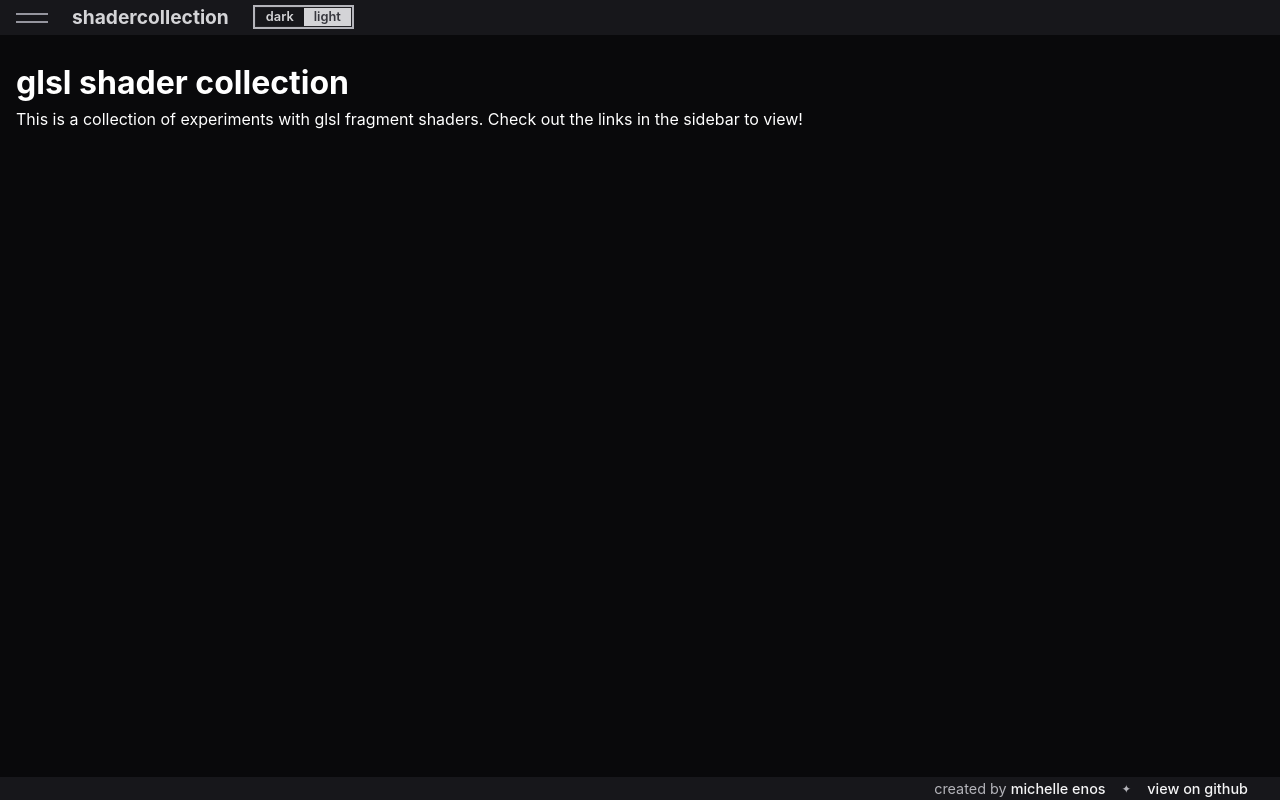
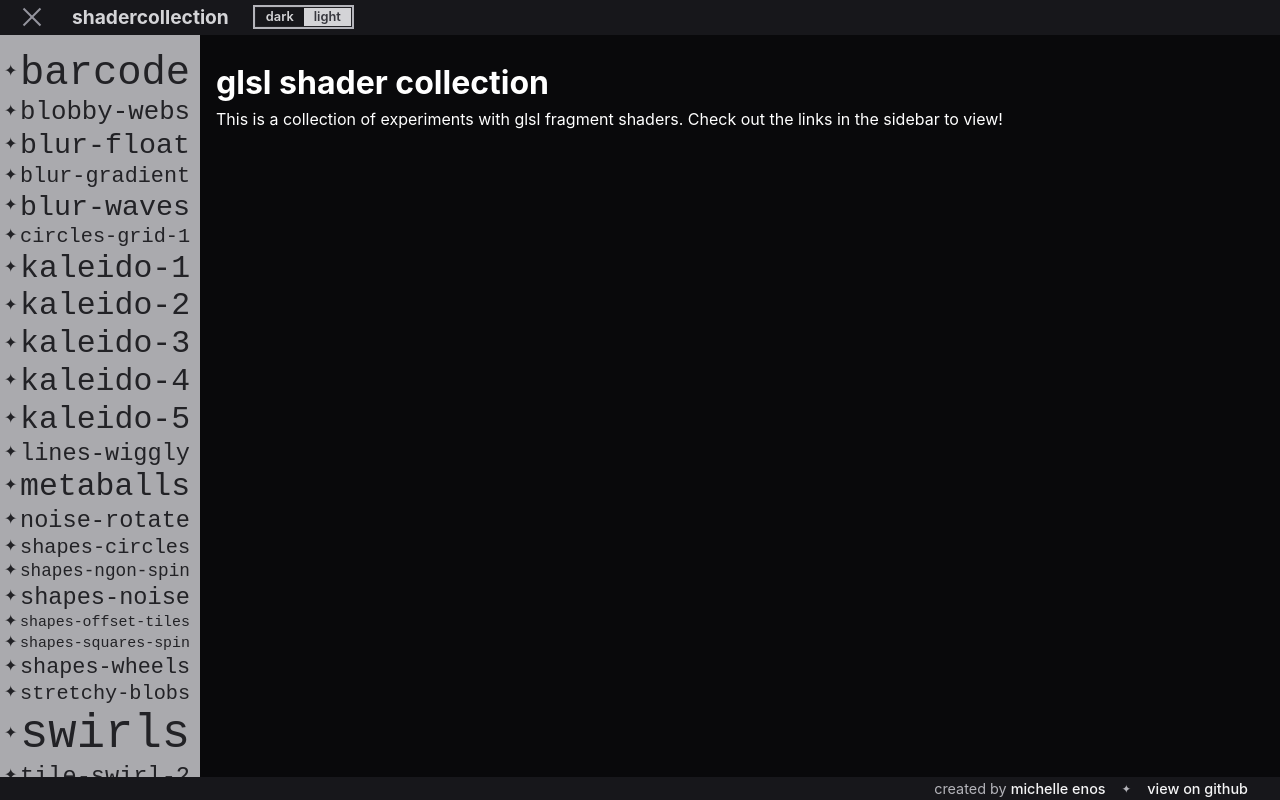
Before and after one commit to michelleenos/shaders, a Vue app: page /sketches/1 in a window 1280 px wide. Built offline with nearby package versions, Linux system fonts and the light colour scheme.

Commit message:
open sidebar on base route

```diff
--- a/src/App.vue
+++ b/src/App.vue
@@ -12,16 +12,15 @@ const route = useRoute()
 
 const breakpoint = 900
 
+onMounted(() => {
+    if (route.fullPath === '/') openSidebar.value = true
+})
+
 const isDesktop = computed(() => windowSize.width.value >= breakpoint)
 
-onMounted(() => {
-    if (window.location.pathname === '/') {
-        openSidebar.value = true
-    }
-})
-
 watch(route, (newVal) => {
-    console.log('new route', newVal.fullPath)
+    // console.log('new route', newVal.fullPath)
+    if (newVal.fullPath === '/') openSidebar.value = true
     // if (newVal.fullPath )
 })
 watch(isDesktop, (newValue) => {
```
